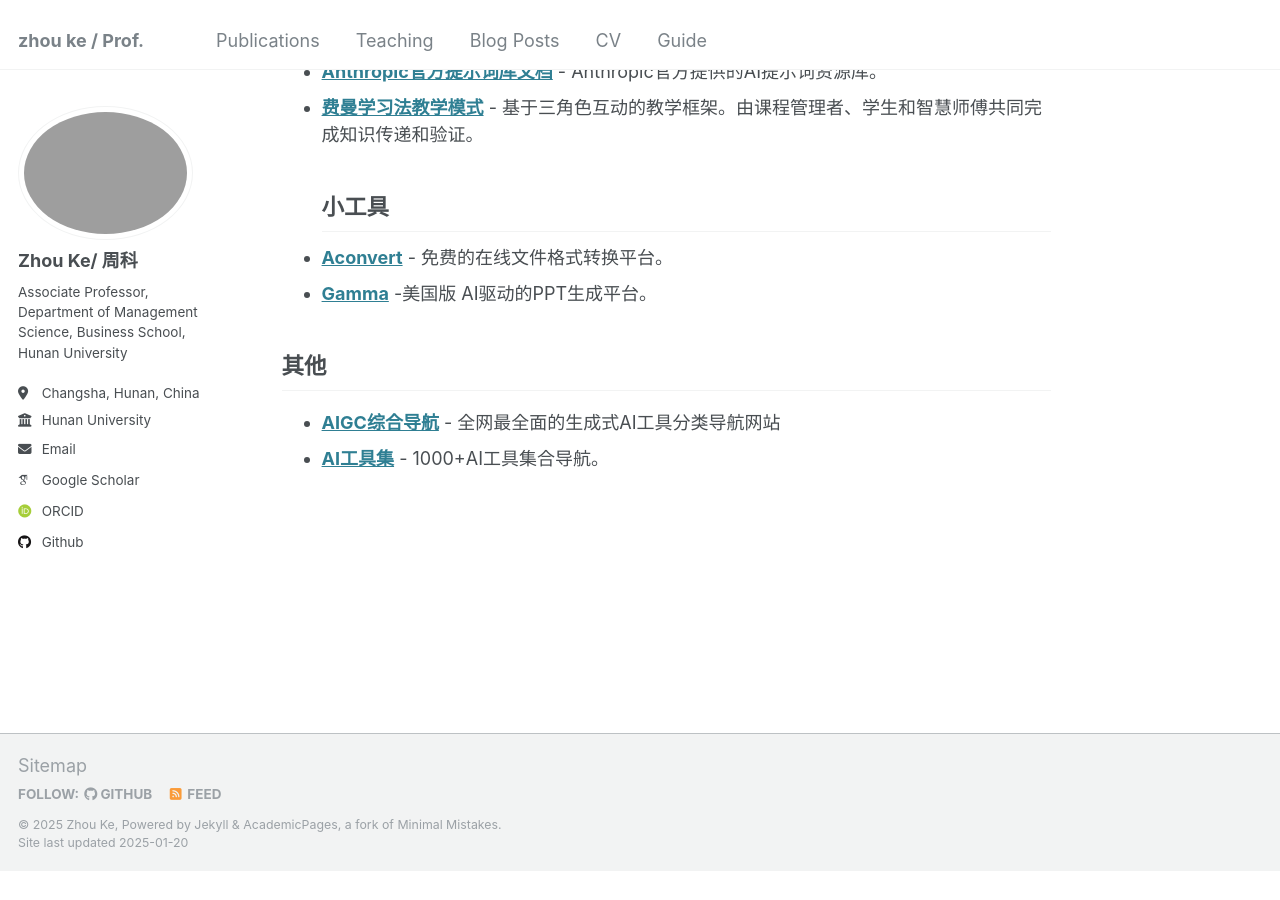
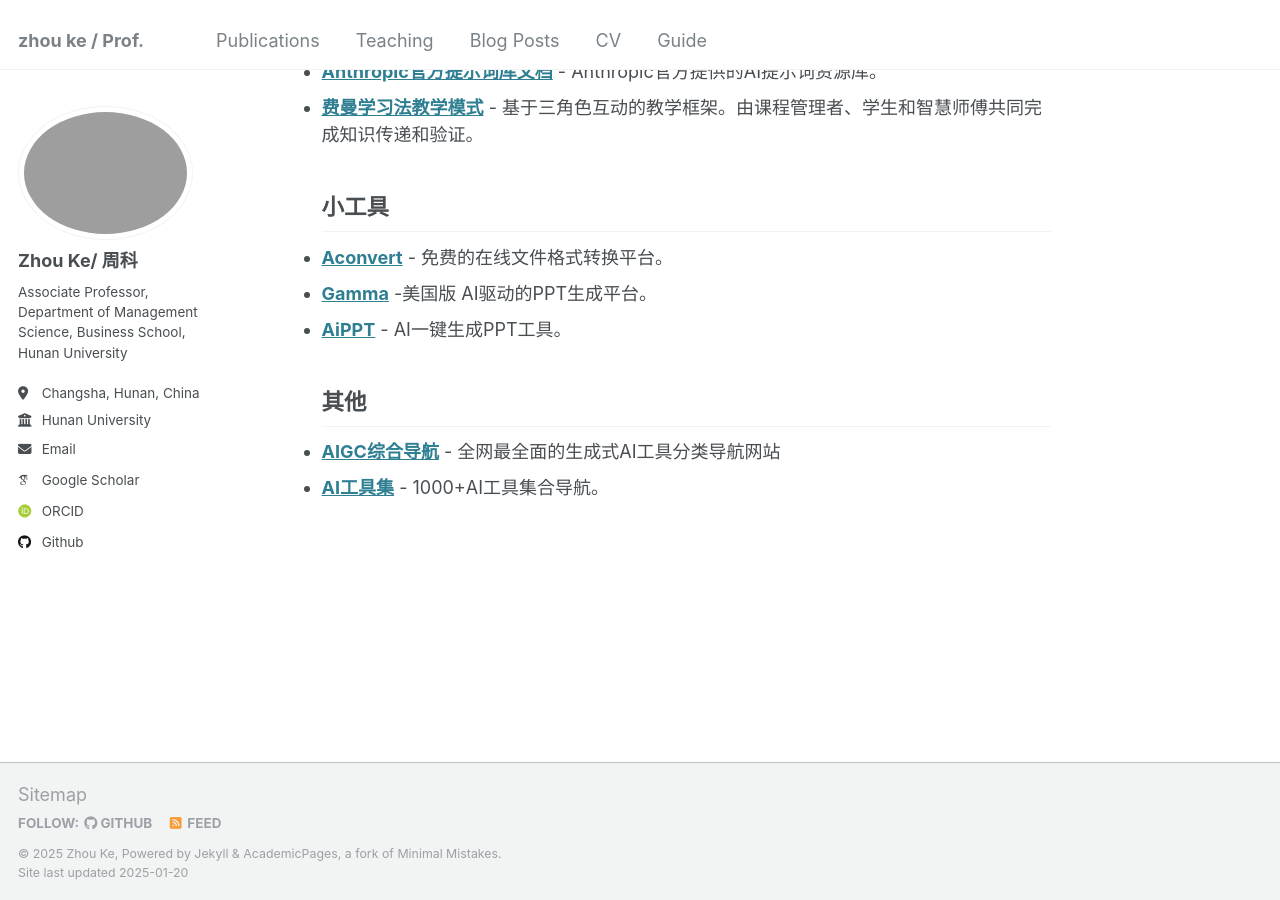
Before and after one commit to hustzhke/hustzhke.github.io, a Jekyll site: the page built from _pages/about.md, in a window 1280 px wide and 900 px high, scrolled down 2431 px. Built offline with Jekyll 4.4.1, drawn with Linux system fonts in a browser that asks for light colours; some web fonts are replaced; before the commit the page ends 3302 px from its top, so only the background shows below that.

Commit message:
Update about.md

```diff
--- a/_pages/about.md
+++ b/_pages/about.md
@@ -64,7 +64,7 @@ CS229：机器学习：系统讲解机器学习的理论和实践
 ## 小工具
 * **[Aconvert](https://www.aconvert.com/)** - 免费的在线文件格式转换平台。
 * **[Gamma](https://gamma.app/)** -美国版 AI驱动的PPT生成平台。
-
+* **[AiPPT](https://www.aippt.cn/)** - AI一键生成PPT工具。
 ## 其他
 * **[AIGC综合导航](https://www.aigc.cn/)** - 全网最全面的生成式AI工具分类导航网站
 * **[AI工具集](https://ai-bot.cn/)** - 1000+AI工具集合导航。
```
